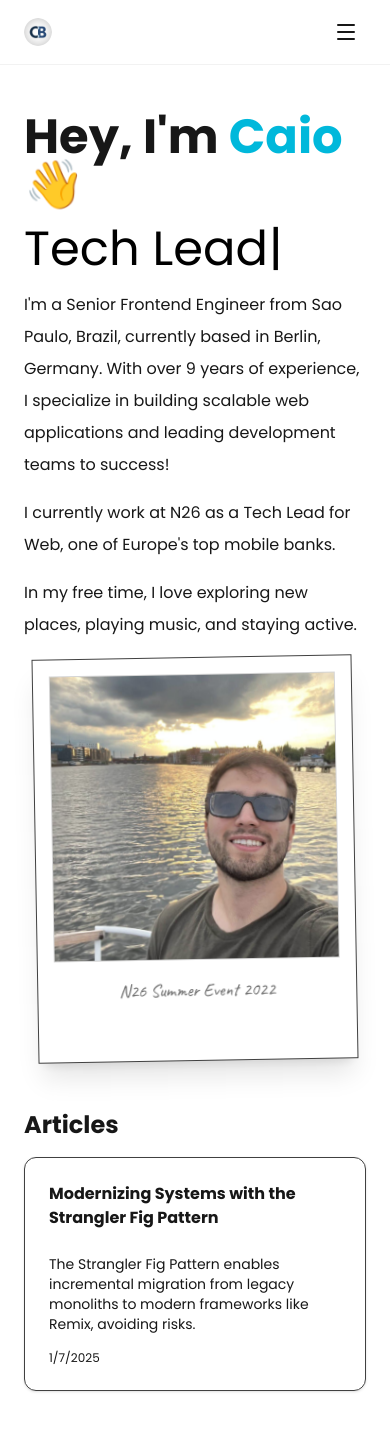
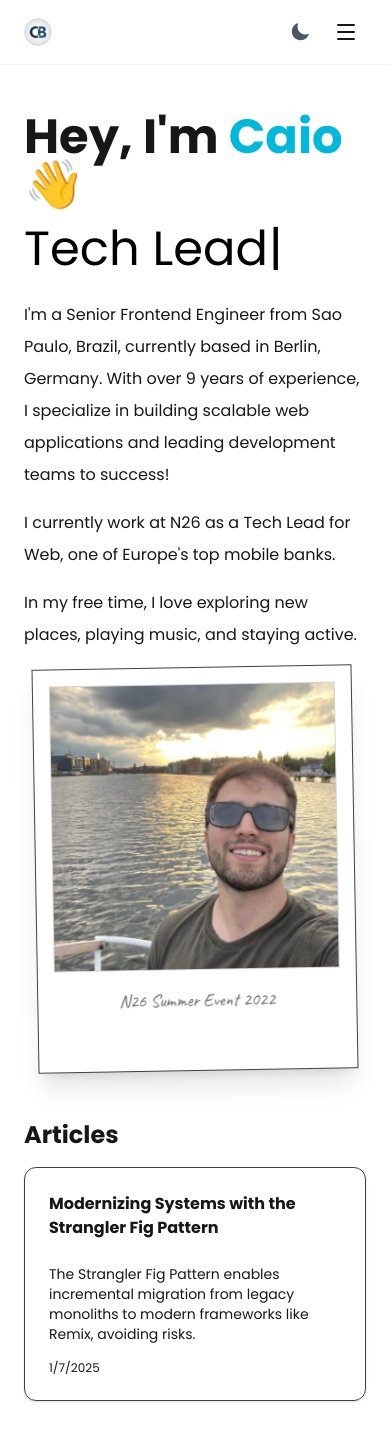
Before and after one commit to caioblasio/personal-website, a Next.js app: page / in a window 390 px wide. Shown: the top 1440 px of the page. Built offline with nearby package versions, Linux system fonts and the light colour scheme.

Commit message:
Adds support for dark/light mode switch

```diff
--- a/src/app/globals.css
+++ b/src/app/globals.css
@@ -1,28 +1,37 @@
 @import "tailwindcss";
 
+/* 1. Define the custom variant for Tailwind 4 */
+@custom-variant dark (&:where(.dark, .dark *));
+
+/* 2. Define your variables */
 :root {
   --background: #ffffff;
   --foreground: #171717;
 }
 
-@theme inline {
+/* 3. Redefine them for dark mode */
+.dark {
+  --background: #0a0a0a;
+  --foreground: #ededed;
+}
+
+/* 4. Map them to Tailwind's theme system */
+@theme {
   --color-background: var(--background);
   --color-foreground: var(--foreground);
   --animate-wave-hand: wave 2s infinite;
   --font-handwriting: var(--font-handwriting), cursive;
 }
 
-@media (prefers-color-scheme: dark) {
-  :root {
-    --background: #0a0a0a;
-    --foreground: #ededed;
+/* 5. Clean up the body styling */
+@layer base {
+  body {
+    /* Use the Tailwind names we just defined in @theme */
+    background-color: var(--color-background);
+    color: var(--color-foreground);
+    font-family: var(--font-poppins), system-ui, sans-serif;
+    transition: background-color 0.3s ease, color 0.3s ease;
   }
-}
-
-body {
-  background: var(--background);
-  color: var(--foreground);
-  font-family: var(--font-poppins), system-ui, sans-serif;
 }
 
 @keyframes wave {
--- a/src/app/layout.tsx
+++ b/src/app/layout.tsx
@@ -43,11 +43,7 @@ export default function RootLayout({
   return (
     <html lang="en" suppressHydrationWarning>
       <body
-        className={cn(
-          poppins.variable,
-          handwriting.variable,
-          "antialiased text-neutral-900 dark:text-neutral-100",
-        )}
+        className={cn(poppins.variable, handwriting.variable, "antialiased")}
       >
         <Providers>
           <div className="flex min-h-screen flex-col">
--- a/src/components/Header/index.tsx
+++ b/src/components/Header/index.tsx
@@ -1,8 +1,24 @@
+"use client";
+
+import { useState, useEffect } from "react";
+import { useTheme } from "next-themes";
 import Link from "next/link";
 import Image from "next/image";
+import { HiMoon, HiSun } from "react-icons/hi2"; // Modern rounded icons
 import { MobileMenu } from "./mobile-menu";
 
 export function Header() {
+  const { theme, setTheme } = useTheme();
+  const [mounted, setMounted] = useState(false);
+
+  // Avoid hydration mismatch by waiting for mount
+  useEffect(() => {
+    const frame = requestAnimationFrame(() => {
+      setMounted(true);
+    });
+    return () => cancelAnimationFrame(frame);
+  }, []);
+
   return (
     <header className="sticky top-0 z-50 w-full border-b border-black/5 backdrop-blur-lg dark:border-white/10">
       <div className="mx-auto flex max-w-5xl items-center justify-between px-6 py-3">
@@ -22,7 +38,8 @@ export function Header() {
             Caio
           </span>
         </Link>
-        <div className="flex items-center gap-2 md:gap-6">
+
+        <div className="flex items-center gap-2 md:gap-4">
           <nav className="hidden items-center gap-1 text-sm font-medium md:flex">
             <Link
               className="rounded-full px-4 py-2 text-gray-600 transition-colors hover:bg-gray-100 hover:text-black dark:text-gray-400 dark:hover:bg-white/10 dark:hover:text-white"
@@ -37,6 +54,23 @@ export function Header() {
               Blog
             </Link>
           </nav>
+
+          <button
+            onClick={() => setTheme(theme === "dark" ? "light" : "dark")}
+            className="cursor-pointer rounded-full p-2 text-gray-600 hover:bg-gray-100 dark:text-gray-400 dark:hover:bg-white/10 transition-all active:scale-90"
+            aria-label="Toggle Dark Mode"
+          >
+            {mounted ? (
+              theme === "dark" ? (
+                <HiSun size={20} className="text-yellow-400" />
+              ) : (
+                <HiMoon size={20} />
+              )
+            ) : (
+              <div className="h-5 w-5" /> // Placeholder to prevent layout shift
+            )}
+          </button>
+
           <Link
             href="mailto:caioblasio@gmail.com"
             aria-label="Email"
@@ -44,6 +78,7 @@ export function Header() {
           >
             Contact
           </Link>
+
           <div className="flex md:hidden">
             <MobileMenu />
           </div>
--- a/src/components/Typewritter/index.tsx
+++ b/src/components/Typewritter/index.tsx
@@ -6,7 +6,7 @@ const Typewriter = dynamic(() => import("typewriter-effect"), { ssr: false });
 
 export function TypewriterText() {
   return (
-    <div className="text-5xl text-black dark:text-white">
+    <div className="text-5xl text-black dark:text-white min-h-[1.2em]">
       <Typewriter
         options={{
           strings: ["Developer", "Tech Lead", "Traveler", "Musician"],
--- a/src/components/ui/Tooltip/index.tsx
+++ b/src/components/ui/Tooltip/index.tsx
@@ -52,7 +52,7 @@ function TooltipContent({
         {...props}
       >
         {children}
-        <TooltipPrimitive.Arrow className="size-2.5 translate-y-[calc(-50%_-_2px)] rotate-45 rounded-[2px] bg-foreground fill-foreground z-50 translate-y-[calc(-50%_-_2px)]" />
+        <TooltipPrimitive.Arrow className="size-2.5 rotate-45 rounded-xs bg-foreground fill-foreground z-50 translate-y-[calc(-50%-2px)]" />
       </TooltipPrimitive.Content>
     </TooltipPrimitive.Portal>
   );
```
